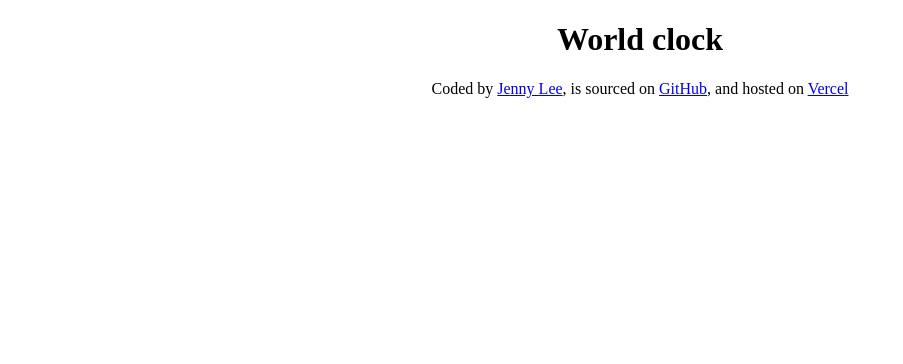
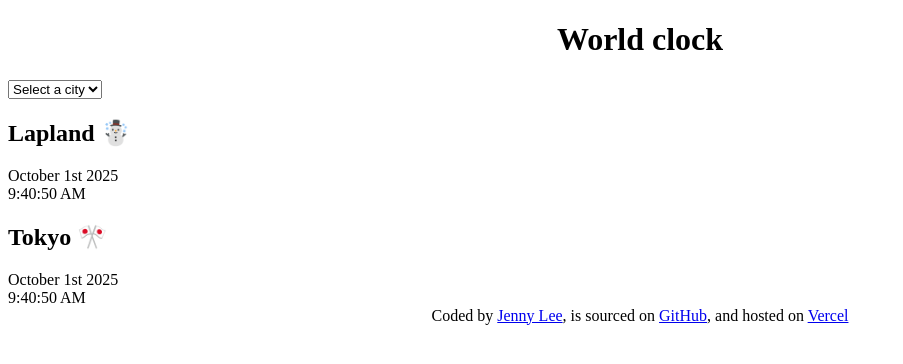
Before and after one commit to whaleism/world-clock, a plain HTML site: page index.html in a window 1280 px wide. Shown: the whole page, without its empty margins (0-903 px from the left). Drawn offline with nearby package versions, Linux system fonts and the light colour scheme.

Commit message:
Added basic html

```diff
--- a/index.html
+++ b/index.html
@@ -11,7 +11,28 @@
     <title>World Clock</title>
   </head>
   <body>
-    <h1>World clock</h1>
+    <div class="container">
+      <h1>World clock</h1>
+
+      <select>
+        <option value="">Select a city</option>
+        <option value="">Lapland 🎅</option>
+        <option value="">Kyoto 🏯</option>
+        <option value="">Oslo 🌌</option>
+      </select>
+
+      <div class="city">
+        <h2>Lapland ☃️</h2>
+        <div class="date">October 1st 2025</div>
+        <div clas="time">9:40:50 AM</div>
+      </div>
+      <div class="city">
+        <h2>Tokyo 🎌</h2>
+        <div class="date">October 1st 2025</div>
+        <div clas="time">9:40:50 AM</div>
+      </div>
+    </div>
+
     <footer>
       Coded by
       <a href="https://github.com/whaleism" target="_blank">Jenny Lee</a>, is
@@ -19,8 +40,9 @@
       <a href="https://github.com/whaleism/world-clock" target="_blank"
         >GitHub</a
       >, and hosted on
-      <a href="https://world-clock-lac.vercel.app//" target="_blank">Vercel</a>
+      <a href="https://world-clock-lac.vercel.app/" target="_blank">Vercel</a>
     </footer>
+
     <script src="src/index.js"></script>
   </body>
 </html>
```
